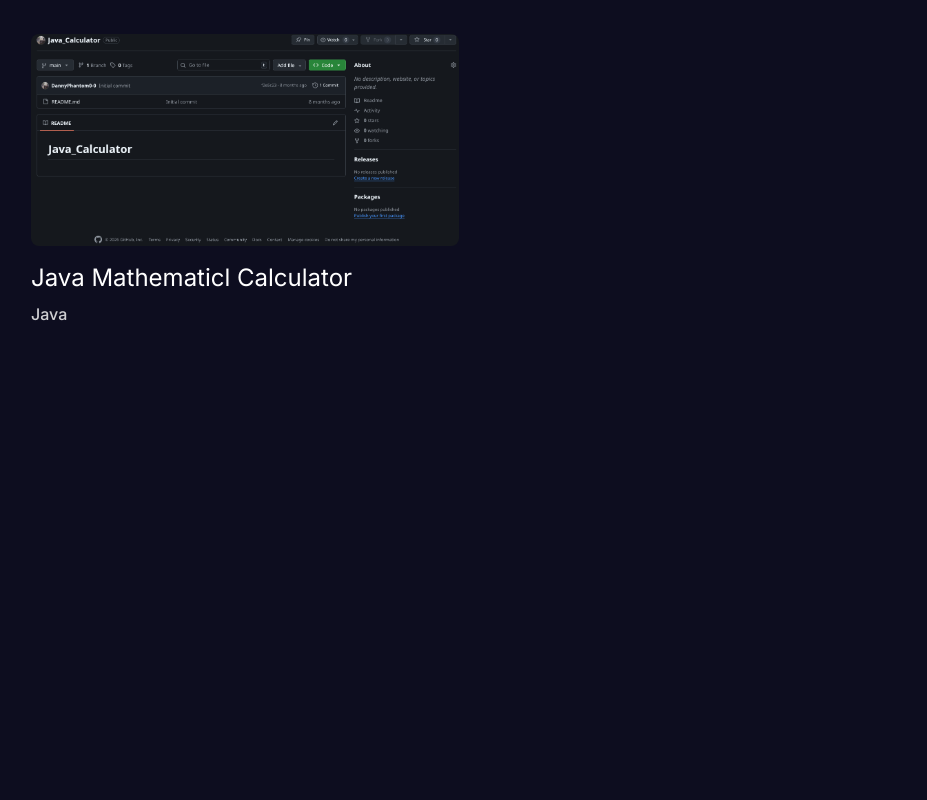
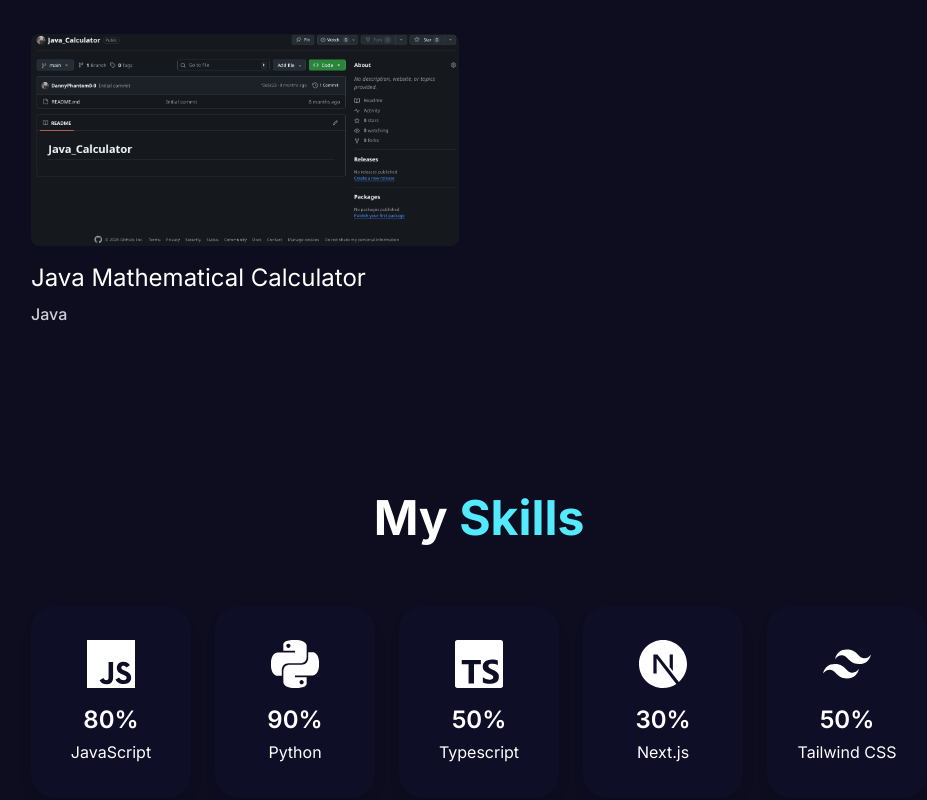
Before and after one commit to DannyPhantom0-0/portfolio, a Next.js app: page / in a window 1280 px wide. Shown: the part 2478-3278 px from the top of the page, without its empty margins (161-1088 px from the left). Before the commit the page ends 2908 px from the top, so only its background shows below. Built offline with nearby package versions, Linux system fonts and the light colour scheme.

Commit message:
Finished Skills section

```diff
--- a/componets/Home/Home.tsx
+++ b/componets/Home/Home.tsx
@@ -3,6 +3,7 @@
 import Services from './Services/Services'
 import Resume from './Resume/Resume'
 import Projects from './Projects/Projects'
+import Skills from './Skills/Skills'
 
 const Home = () => {
   return (
@@ -11,6 +12,7 @@
       <Services/>
       <Resume/>
       <Projects/>
+      <Skills/>
     </div>
   )
 }
--- a/componets/Home/Projects/Projects.tsx
+++ b/componets/Home/Projects/Projects.tsx
@@ -11,7 +11,7 @@
             <div>
                 <Image src="/images/project1.png" alt="img" width={800} height={650} className="rounded-lg"/>
                 <h1 className="mt-4 text-xl sm:text-2xl font semibolt text-white">
-                    Java Mathematicl Calculator
+                    Java Mathematical Calculator
                 </h1>
                 <h1 className="pt-2 font-medium text-white/80">Java</h1>
             </div>
--- /dev/null
+++ b/componets/Home/Skills/Skills.tsx
@@ -0,0 +1,63 @@
+"use client"
+import React from 'react'
+import { FaPercentage } from 'react-icons/fa'
+import { SiJavascript, SiNextdotjs, SiPython, SiTailwindcss, SiTypescript } from 'react-icons/si'
+import Tilt from 'react-parallax-tilt'
+
+const skills = [
+    {
+        name: "JavaScript",
+        icon:<SiJavascript/>,
+        percentage: 80,
+    },
+    {
+        name: "Python",
+        icon:<SiPython/>,
+        percentage: 90,
+    },
+    {
+        name: "Typescript",
+        icon:<SiTypescript/>,
+        percentage: 50,
+    },
+    {
+        name: "Next.js",
+        icon:<SiNextdotjs/>,
+        percentage: 30,
+    },
+    {
+        name: "Tailwind CSS",
+        icon:<SiTailwindcss/>,
+        percentage: 50,
+    }
+]
+
+
+const Skills = () => {
+  return (
+    <div className="text-white pt-16 pb-16">
+        <h1 className="text-center text-2xl md:text-4xl xl:text-5xl font-bold text-white    ">
+            My <span className="text-cyan-300">Skills</span>
+        </h1>
+        <div className="flex flex-wrap justify-center gap-6 mt-16">
+            {skills.map((skill) => {
+                return <Tilt key={skill.name} scale={1.5} transitionSpeed={400}>
+                    <div className="bg-[#14134145] text-center w-40 h-48 rounded-3xl flex flex-col items-center justify-center shadow-lg transition hover:scale-105">
+                        <div className="text-5xl mg-4text-gray-300">
+                            {skill.icon}
+                        </div>
+                        <p className="text-2xl font-semibold mt-4">
+                            {skill.percentage}%
+                        </p>
+                        <p className="tex-purple-400 mt-1">
+                           {skill.name}
+                        </p>
+                    </div>
+                </Tilt>
+            })}
+        </div>
+    </div>
+  )
+}
+
+export default Skills
```
